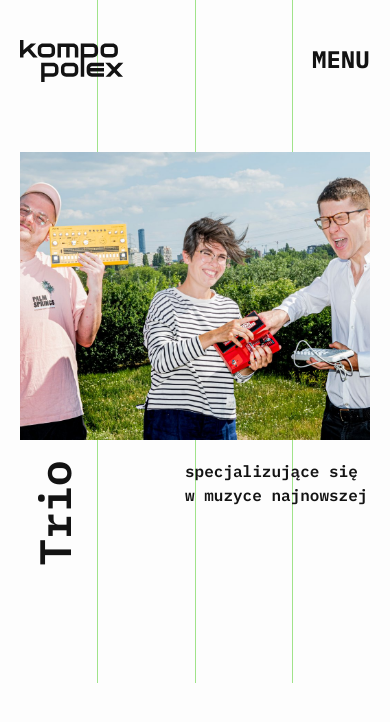
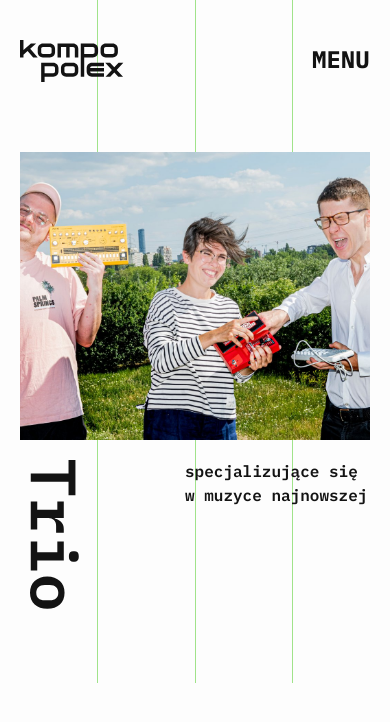
Before and after one commit to ilusi0npl/kompo, a React (Vite) app: page / in a window 390 px wide. Shown: the top 722 px of the page. Built offline with nearby package versions, Linux system fonts and the light colour scheme.

Commit message:
mobile fixes

```diff
--- a/scripts_project/sections-config.json
+++ b/scripts_project/sections-config.json
@@ -85,14 +85,6 @@
       "height": 847,
       "selector": "[data-section='kontakt']",
       "pageUrl": "http://localhost:5173/kontakt"
-    },
-    "mobile-menu": {
-      "figmaNodeId": "71-571",
-      "y": 0,
-      "height": 683,
-      "width": 390,
-      "selector": "[data-section='hero-mobile']",
-      "pageUrl": "http://localhost:5174/test-mobile-menu?menu=open"
     }
   }
 }
--- a/src/App.jsx
+++ b/src/App.jsx
@@ -8,7 +8,6 @@ import Wydarzenie from './pages/Wydarzenie';
 import Media from './pages/Media';
 import MediaWideo from './pages/MediaWideo';
 import Kontakt from './pages/Kontakt';
-import TestMobileMenu from './pages/TestMobileMenu';
 
 function App() {
   return (
@@ -23,7 +22,6 @@ function App() {
           <Route path="/archiwalne" element={<Archiwalne />} />
           <Route path="/wydarzenie/:id" element={<Wydarzenie />} />
           <Route path="/kontakt" element={<Kontakt />} />
-          <Route path="/test-mobile-menu" element={<TestMobileMenu />} />
         </Routes>
       </BrowserRouter>
     </LanguageProvider>
--- a/src/pages/Homepage/MobileHomepage.jsx
+++ b/src/pages/Homepage/MobileHomepage.jsx
@@ -120,39 +120,23 @@ export default function MobileHomepage() {
         ))}
       </div>
 
-      {/* Słowo (Trio/Kompo/Polex/Ensemble) - obrócone */}
+      {/* Słowo (Trio/Kompo/Polex/Ensemble) - SVG z Figma */}
       {mobileSlides.map((slide, index) => (
-        <div
+        <img
           key={slide.id}
+          src={slide.wordSvg}
+          alt={slide.word}
           className="absolute"
           style={{
             left: '30px',
             top: '460px',
-            width: '49px',
-            height: '149px',
-            display: 'flex',
-            alignItems: 'flex-start',
-            justifyContent: 'center',
+            width: `${slide.wordWidth}px`,
+            height: `${slide.wordHeight}px`,
             opacity: index === currentSlide ? 1 : 0,
             transition: `opacity ${TRANSITION_DURATION} ${TRANSITION_EASING}`,
             pointerEvents: index === currentSlide ? 'auto' : 'none',
           }}
-        >
-          <p
-            style={{
-              fontFamily: "'IBM Plex Mono', monospace",
-              fontWeight: 600,
-              fontSize: '44px',
-              lineHeight: 1,
-              color: slide.textColor,
-              writingMode: 'vertical-rl',
-              transform: 'rotate(180deg)',
-              whiteSpace: 'nowrap',
-            }}
-          >
-            {slide.word}
-          </p>
-        </div>
+        />
       ))}
 
       {/* Tekst tagline */}
--- a/src/pages/Homepage/slides-config.js
+++ b/src/pages/Homepage/slides-config.js
@@ -69,6 +69,9 @@ export const mobileSlides = [
     id: 1,
     backgroundColor: '#FDFDFD',
     word: 'Trio',
+    wordSvg: '/assets/mobile/trio-text.svg',
+    wordWidth: 49,
+    wordHeight: 149,
     tagline: 'specjalizujące się w muzyce najnowszej',
     image: '/assets/slides/hero-1.jpg',
     textColor: '#131313',
@@ -79,6 +82,9 @@ export const mobileSlides = [
     id: 2,
     backgroundColor: '#761FE0',
     word: 'Kompo',
+    wordSvg: '/assets/slides/word-kompo.svg',
+    wordWidth: 58,
+    wordHeight: 185,
     tagline: 'gramy wszystko i na wszystkim',
     image: '/assets/slides/hero-2.jpg',
     textColor: '#FDFDFD',
@@ -89,6 +95,9 @@ export const mobileSlides = [
     id: 3,
     backgroundColor: '#34B898',
     word: 'Polex',
+    wordSvg: '/assets/slides/word-polex.svg',
+    wordWidth: 49,
+    wordHeight: 185,
     tagline: 'jesteśmy z Polski',
     image: '/assets/slides/hero-3.jpg',
     textColor: '#131313',
@@ -99,6 +108,9 @@ export const mobileSlides = [
     id: 4,
     backgroundColor: '#FFBD19',
     word: 'Ensemble',
+    wordSvg: '/assets/slides/word-ensemble.svg',
+    wordWidth: 35,
+    wordHeight: 215,
     tagline: 'komponuje dla nas cały świat',
     image: '/assets/slides/hero-4.jpg',
     textColor: '#131313',
--- a/src/pages/TestMobileMenu/index.jsx
+++ /dev/null
@@ -1,138 +0,0 @@
-import { useState, useEffect } from 'react';
-import { Link, useSearchParams } from 'react-router';
-import MobileMenu from '../../components/MobileMenu/MobileMenu';
-import {
-  mobileSlides,
-  mobileLinePositions,
-  MOBILE_WIDTH,
-  MOBILE_HEIGHT,
-} from '../Homepage/slides-config';
-
-const TRANSITION_DURATION = '0s'; // No transition for testing
-
-export default function TestMobileMenu() {
-  const [searchParams] = useSearchParams();
-  const menuParam = searchParams.get('menu');
-  const [isMenuOpen, setIsMenuOpen] = useState(menuParam === 'open');
-
-  useEffect(() => {
-    if (menuParam === 'open') {
-      setIsMenuOpen(true);
-    }
-  }, [menuParam]);
-
-  const currentData = mobileSlides[0]; // Use first slide for testing
-
-  return (
-    <section
-      data-section="hero-mobile"
-      className="relative overflow-hidden"
-      style={{
-        width: `${MOBILE_WIDTH}px`,
-        height: `${MOBILE_HEIGHT}px`,
-        backgroundColor: currentData.backgroundColor,
-      }}
-    >
-      {/* Zielone pionowe linie w tle */}
-      {mobileLinePositions.map((left, index) => (
-        <div
-          key={index}
-          className="absolute top-0"
-          style={{
-            left: `${left}px`,
-            width: '1px',
-            height: '100%',
-            backgroundColor: currentData.lineColor,
-          }}
-        />
-      ))}
-
-      {/* Logo */}
-      <Link to="/">
-        <img
-          src={currentData.logoSrc}
-          alt="Kompopolex"
-          className="absolute"
-          style={{
-            left: '20px',
-            top: '40px',
-            width: '104px',
-            height: '42px',
-          }}
-        />
-      </Link>
-
-      {/* MENU button */}
-      <button
-        onClick={() => setIsMenuOpen(true)}
-        className="absolute"
-        style={{
-          left: '312px',
-          top: '43px',
-          fontFamily: "'IBM Plex Mono', monospace",
-          fontWeight: 700,
-          fontSize: '24px',
-          lineHeight: 'normal',
-          color: currentData.textColor,
-          background: 'transparent',
-          border: 'none',
-          padding: 0,
-          cursor: 'pointer',
-        }}
-      >
-        MENU
-      </button>
-
-      {/* Mobile Menu Overlay */}
-      <MobileMenu isOpen={isMenuOpen} onClose={() => setIsMenuOpen(false)} />
-
-      {/* Główne zdjęcie - używamy mobile hero photo */}
-      <div
-        className="absolute"
-        style={{
-          left: '20px',
-          top: '152px',
-          width: '350px',
-          height: '288px',
-          overflow: 'hidden',
-        }}
-      >
-        <img
-          src="/assets/mobile/hero-photo.jpg"
-          alt="Slide"
-          className="absolute inset-0 w-full h-full object-cover"
-        />
-      </div>
-
-      {/* Słowo (Trio) - SVG */}
-      <img
-        src="/assets/mobile/trio-text.svg"
-        alt="Trio"
-        className="absolute"
-        style={{
-          left: '30px',
-          top: '460px',
-          width: '49px',
-          height: '149px',
-        }}
-      />
-
-      {/* Tekst tagline */}
-      <p
-        className="absolute"
-        style={{
-          left: '185px',
-          top: '460px',
-          width: '185px',
-          fontFamily: "'IBM Plex Mono', monospace",
-          fontWeight: 600,
-          fontSize: '16px',
-          lineHeight: 1.48,
-          color: currentData.textColor,
-        }}
-      >
-        {currentData.tagline}
-      </p>
-    </section>
-  );
-}
```
